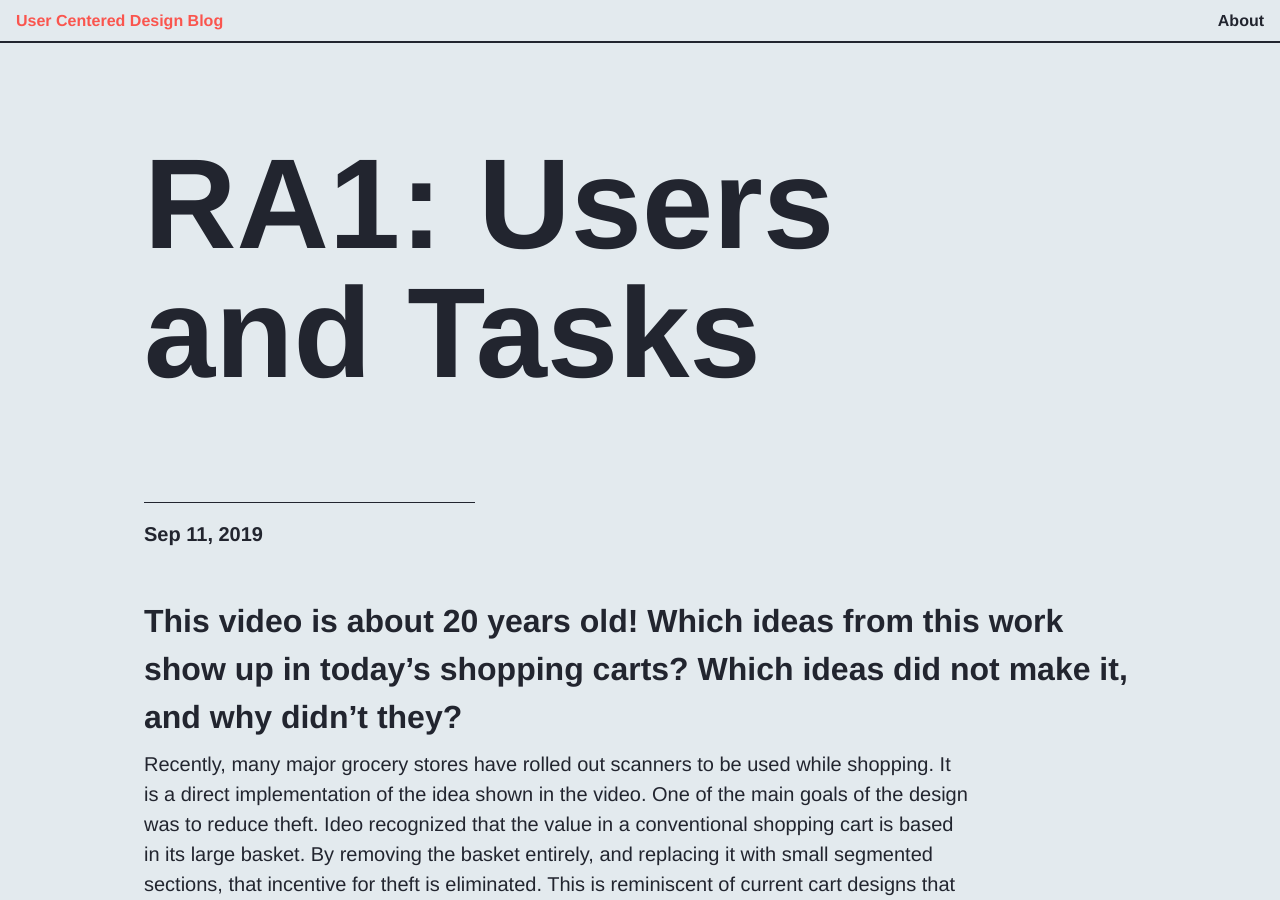
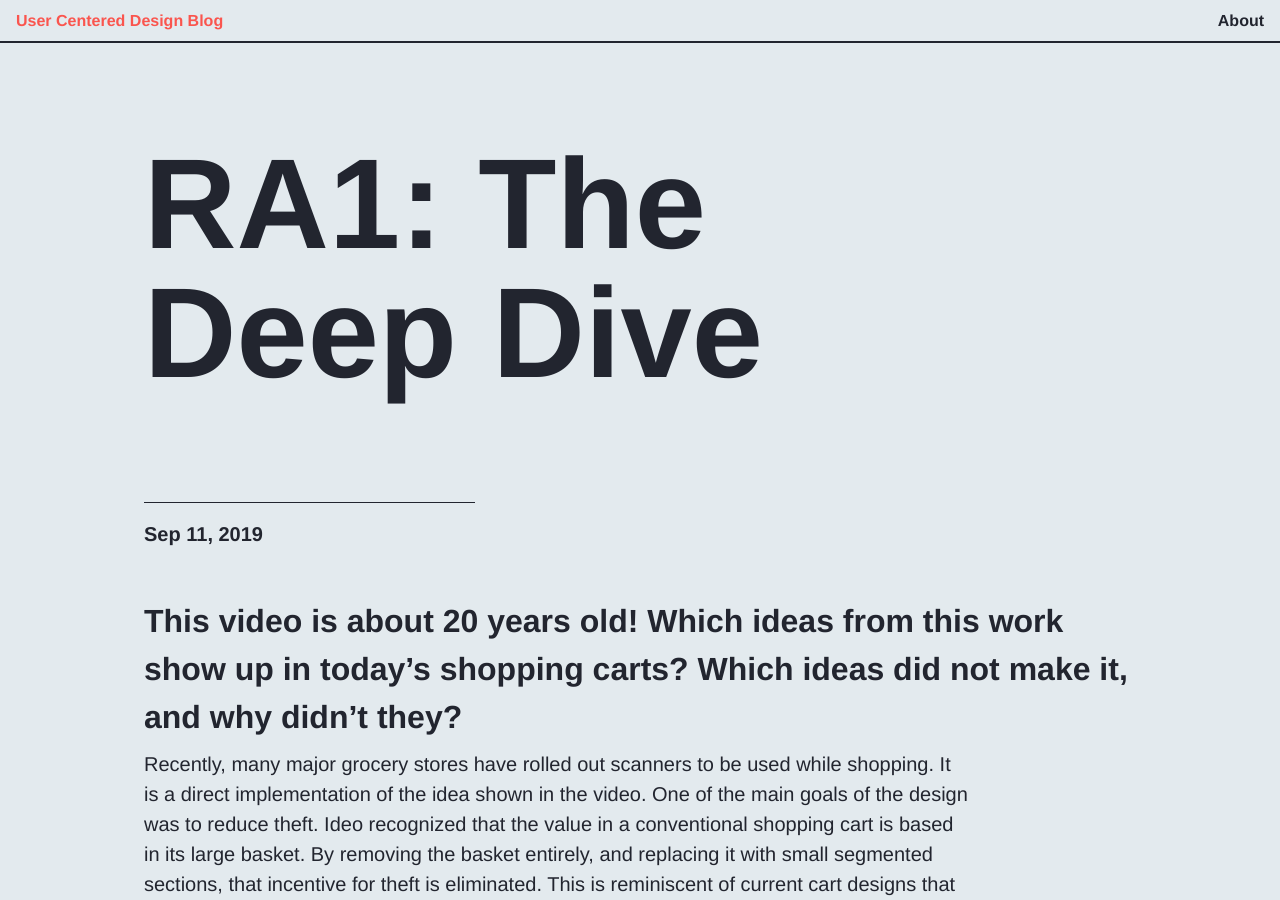
Before and after one commit to aaronaaeng/5839, a Jekyll site: the page built from _posts/2019-09-11-deep-dive.md, in a window 1280 px wide and 900 px high. Built offline with Jekyll 4.4.1, drawn with Linux system fonts in a browser that asks for light colours; nearby versions of some CDN libraries; comment, search, counter and statistics services are not loaded.

Commit message:
fixed naming issue

```diff
--- a/_posts/2019-09-11-ra1-users-and-tasks.md
+++ b/_posts/2019-09-11-deep-dive.md
@@ -1,6 +1,6 @@
 ---
 layout: category-post
-title:  "RA1: Users and Tasks"
+title:  "RA1: The Deep Dive"
 date:   2019-09-11 12:10:00 -0700
 categories: general
 ---
```
